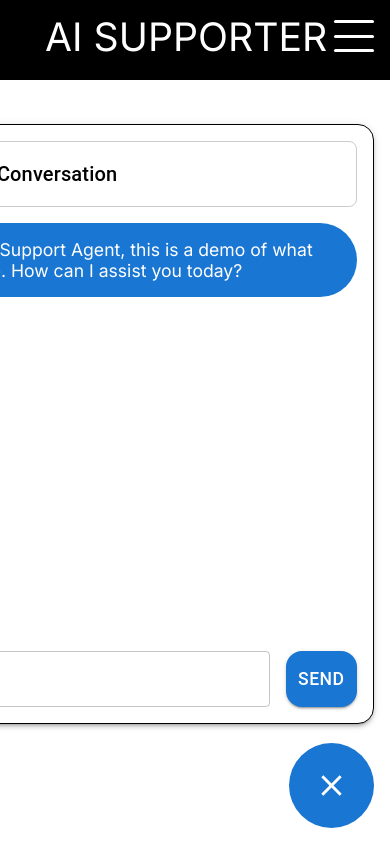
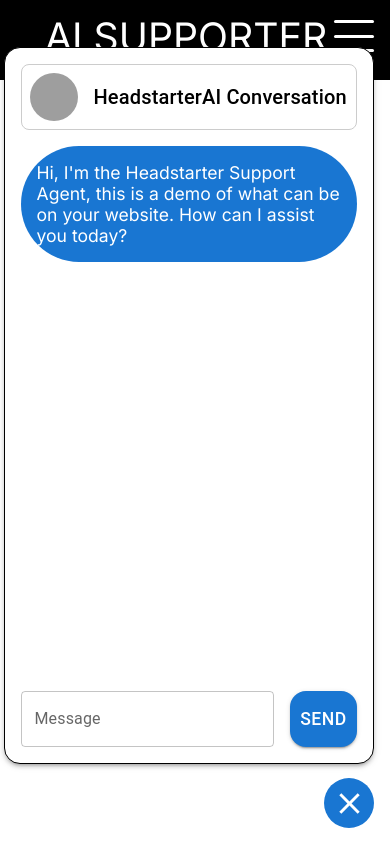
Before and after one commit to aarondon1/AI-Customer, a Next.js app: page / in a window 390 px wide. Both pictures are taken after a click on the button 331 px from the left and 785 px from the top of the page. Built offline with nearby package versions, Linux system fonts and the light colour scheme; grey boxes are pictures that could not be loaded.

Commit message:
chatbot mobile view fixed

```diff
--- a/app/components/chatbot.jsx
+++ b/app/components/chatbot.jsx
@@ -98,6 +98,10 @@
           width: '85px',
           height: '85px',
           bgcolor: 'primary.main',
+          '@media (max-width:600px)': {
+            width: '50px',
+            height: '50px',
+          },
           color: 'white',
           '&:hover': { bgcolor: 'primary.dark' }
         }}
@@ -121,6 +125,12 @@
             display: 'flex',
             flexDirection: 'column',
             justifyContent: 'space-between',
+            '@media (max-width:600px)': {
+              width: '95%',
+              maxWidth: '600px',
+              height: '85%',
+              bottom: 80,
+            },
             p: 2,
           }}
         >
```
